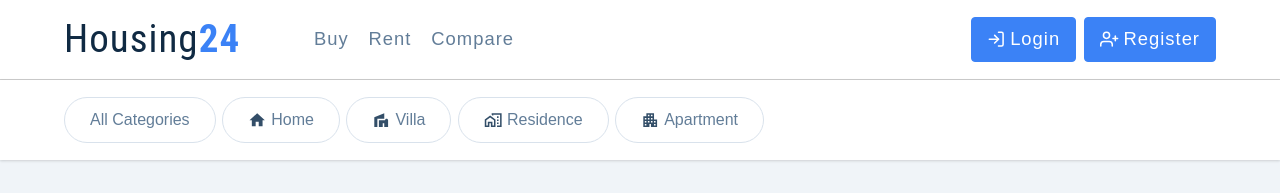
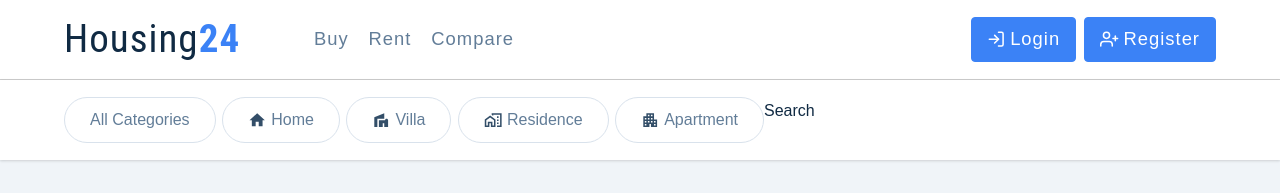
Before and after one commit to Jon-Felipe/Housing24, a React (Create React App) app: page / in a window 1280 px wide. Shown: the top 193 px of the page. Built offline with nearby package versions, Linux system fonts and the light colour scheme; the HTML template or start-up script is replaced by a standard one.

Commit message:
Created search component

```diff
--- a/src/components/FilterBar.jsx
+++ b/src/components/FilterBar.jsx
@@ -3,6 +3,7 @@ import styled from 'styled-components';
 
 // components
 import Blurb from './ui/Blurb';
+import Search from './ui/Search';
 
 // property categories
 import { propertyCategories } from '../utils/constants';
@@ -25,6 +26,7 @@ const FilterBar = () => {
         </div>
 
         {/* search bar */}
+        <Search />
       </div>
     </FilterBarWrapper>
   );
--- /dev/null
+++ b/src/components/ui/Search.jsx
@@ -0,0 +1,10 @@
+import React from 'react';
+import styled from 'styled-components';
+
+const Search = () => {
+  return <SearchWrapper>Search</SearchWrapper>;
+};
+
+export default Search;
+
+const SearchWrapper = styled.div``;
```
